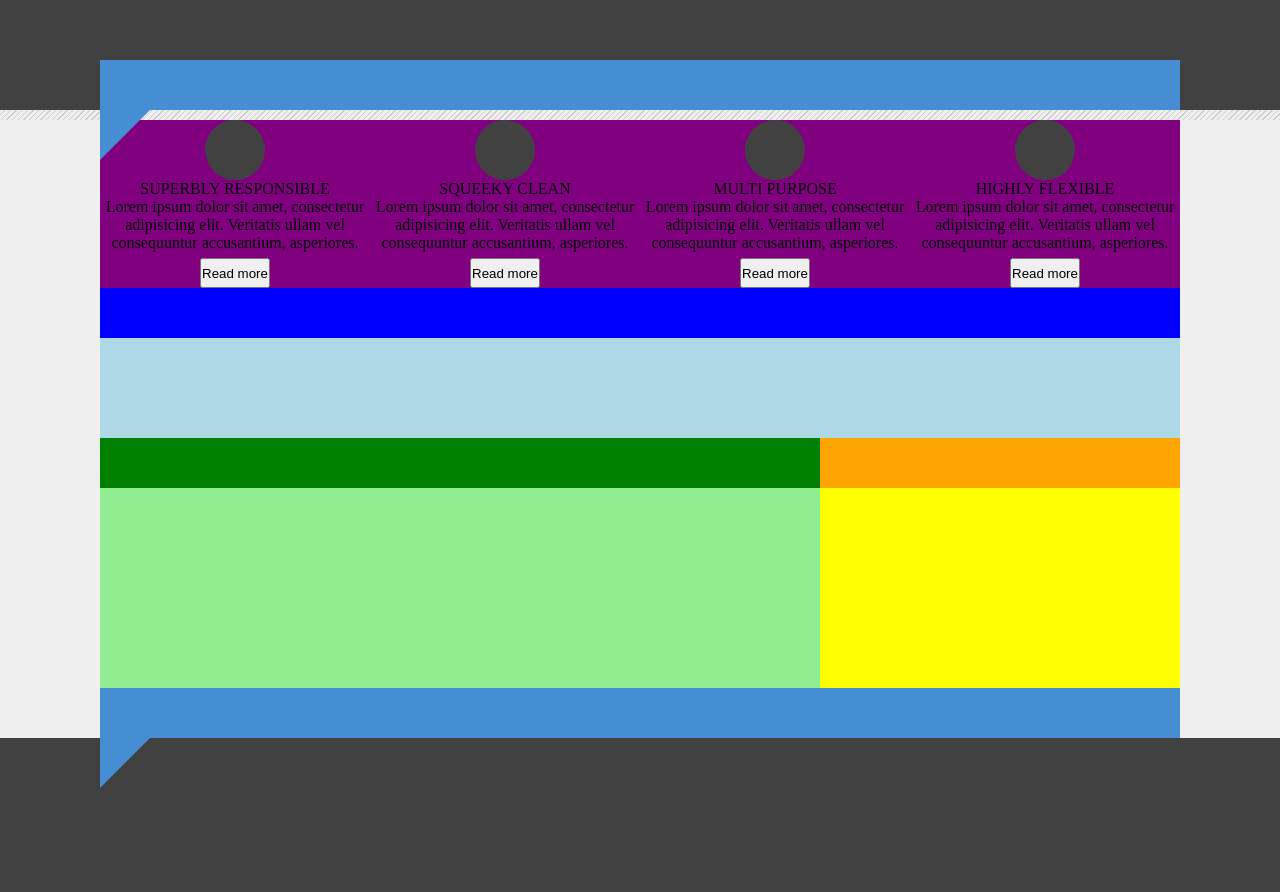
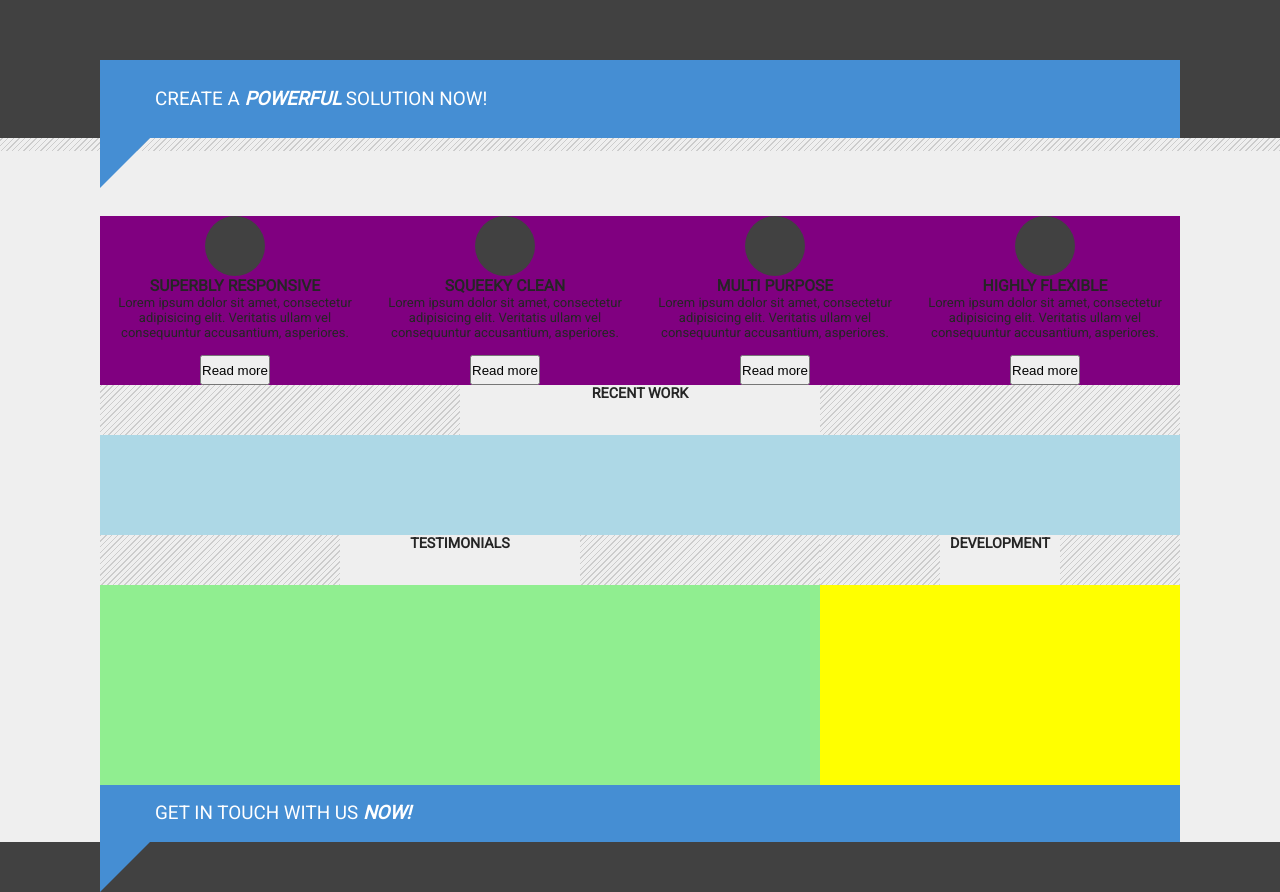
Before and after one commit to xurxe/Integrify-02-clone, a plain HTML site: page index.html in a window 1280 px wide. Shown: the part 140-1032 px from the top of the page. Drawn offline with Linux system fonts and the light colour scheme.

Commit message:
Added more content

```diff
--- a/css/style.css
+++ b/css/style.css
@@ -6,6 +6,43 @@
 html {
     width: 100%;
     background-color: #EFEFEF;
+    font-family: 'Roboto', sans-serif;
+    font-size: 13px;
+    color: #252525;
+    -webkit-font-smoothing: antialiased;
+}
+
+h1 {
+    font-size: 1.5972rem;
+    text-transform: uppercase;
+}
+
+h2 {
+    color: white;
+    font-weight: 100;
+    font-size: 1.452rem;
+    text-transform: uppercase;
+}
+
+h3 {
+    font-size: 1.21rem;
+    text-transform: uppercase;
+}
+
+h4 {
+    font-size: 1.1rem;
+    text-align: center;
+    text-transform: uppercase;
+}
+
+h5 {
+    font-size: 1rem;
+    font-weight: 800;
+}
+
+em {
+    font-style: italic;
+    font-weight: 900;
 }
 
 .grey {
@@ -34,6 +71,8 @@ html {
     );
 }
 
+
+
 /* GRID ****************************************************************************************************** */
 
 .grid {
@@ -47,7 +86,7 @@ html {
         "footer footer footer";
     display: grid;
     grid-template-columns: 100px 1fr 100px;
-    grid-template-rows: 200px 50px 10px minmax(100px, auto) 50px 200px 50px;
+    grid-template-rows: 200px auto 1rem minmax(100px, auto) auto 200px 50px;
     width: 100%;
 }
 
@@ -63,6 +102,9 @@ html {
     grid-column: 2 / 3;
     grid-row: 2 / 3;
     position: relative;
+    height: 6rem;
+    line-height: 6rem;
+    padding-left: 55px;
 }
 
 .top:after {
@@ -71,7 +113,8 @@ html {
     content:"";
     height: 0;
     position: absolute;
-    top: 50px;
+    top: 6em;
+    left:0;
     width: 0;
 }
 
@@ -83,6 +126,10 @@ html {
     grid-column: 2 / 3;
     grid-row: 5 / 6;
     position: relative;
+    font-size: 1.452rem;
+    height: 3em;
+    line-height: 3em;
+    padding-left: 55px;
 }
 
 .bottom:after {
@@ -91,8 +138,9 @@ html {
     content:"";
     height: 0;
     position: absolute;
-    top: 50px;
+    top: 3em;
     width: 0;
+    left: 0;
 }
 
 .info {
@@ -124,6 +172,7 @@ html {
     grid-template-columns: 1fr 1fr 1fr 1fr;
     grid-template-rows: 1fr;
     text-align: center;
+    margin-top: 5rem;
 }
 
 .feature {
@@ -157,7 +206,6 @@ html {
 }
 
 .title2 {
-    background-color: blue;
     display: grid;
     grid-template-columns: 1fr 1fr 1fr;
     grid-template-rows: minmax(50px);
@@ -194,7 +242,6 @@ html {
 }
 
 .title3 {
-    background-color: green;
     display: grid;
     grid-template-columns: 1fr 1fr 1fr;
     grid-template-rows: 50px;
@@ -220,7 +267,6 @@ html {
 }
 
 .title4 {
-    background-color: orange;
     display: grid;
     grid-template-columns: 1fr 1fr 1fr;
     grid-template-rows: 50px;
--- a/index.html
+++ b/index.html
@@ -5,12 +5,15 @@
         <meta charset="UTF-8">
         <meta name="viewport" content="width=device-width, initial-scale=1.0">
         <title>Powerfully simple with a squeeky clean design</title>
+        <link href="https://fonts.googleapis.com/css?family=Roboto" rel="stylesheet">
         <link rel="stylesheet" href="css/style.css" />
     </head>
     <body>
         <div class="grid">
             <header class="grey header"></header>
-            <div class="blue top"></div>
+            <div class="blue top">
+                <h2>Create a <em>powerful</em> solution now!</h2>
+            </div>
             <div class="stripe border"></div>
             <div class="transparent left"></div>
 
@@ -23,9 +26,9 @@
                             <div class="circle"></div>
                         </div>
 
-                        <div class="name">
-                            Superbly responsible
-                        </div>
+                        <h3 class="name">
+                            Superbly responsive
+                        </h3>
 
                         <div class="description">
                             Lorem ipsum dolor sit amet, consectetur adipisicing elit. Veritatis ullam vel consequuntur accusantium, asperiores.
@@ -42,9 +45,9 @@
                             <div class="circle"></div>
                         </div>
 
-                        <div class="name">
+                        <h3 class="name">
                             Squeeky clean
-                        </div>
+                        </h3>
 
                         <div class="description">
                             Lorem ipsum dolor sit amet, consectetur adipisicing elit. Veritatis ullam vel consequuntur accusantium, asperiores.
@@ -61,9 +64,9 @@
                             <div class="circle"></div>
                         </div>
 
-                        <div class="name">
+                        <h3 class="name">
                             Multi purpose
-                        </div>
+                        </h3>
 
                         <div class="description">
                             Lorem ipsum dolor sit amet, consectetur adipisicing elit. Veritatis ullam vel consequuntur accusantium, asperiores.
@@ -80,9 +83,9 @@
                             <div class="circle"></div>
                         </div>
 
-                        <div class="name">
+                        <h3 class="name">
                             Highly flexible
-                        </div>
+                        </h3>
 
                         <div class="description">
                             Lorem ipsum dolor sit amet, consectetur adipisicing elit. Veritatis ullam vel consequuntur accusantium, asperiores.
@@ -96,18 +99,30 @@
                 </div>
 
                 <div class="mainB section2">
-                    <div class="title2"></div>
+                    <div class="title2">
+                        <div class="stripe"></div>
+                        <h4 class="section-title">Recent work</h4>
+                        <div class="stripe"></div>
+                    </div>
                     <div class="content2"></div>
                 </div>
 
                 <div class="mainC">
                     <div class="section3">
-                        <div class="title3"></div>
+                        <div class="title3">
+                            <div class="stripe"></div>
+                            <h4 class="section-title">Testimonials</h4>
+                            <div class="stripe"></div>
+                        </div>
                         <div class="content3"></div>
                     </div>
 
                     <div class="section4">
-                        <div class="title4"></div>
+                        <div class="title4">
+                            <div class="stripe"></div>
+                            <h4 class="section-title">Development</h4>
+                            <div class="stripe"></div>
+                        </div>
                         <div class="content4"></div>
                     </div>
                 </div>
@@ -115,7 +130,9 @@
             </main>
 
             <div class="transparent right"></div>
-            <div class="blue bottom"></div>
+            <div class="blue bottom">
+                <h2>Get in touch with us <em>now!</em></h2>
+            </div>
             <div class="grey info"></div>
             <footer class="dark footer"></footer>
         </div>
```
